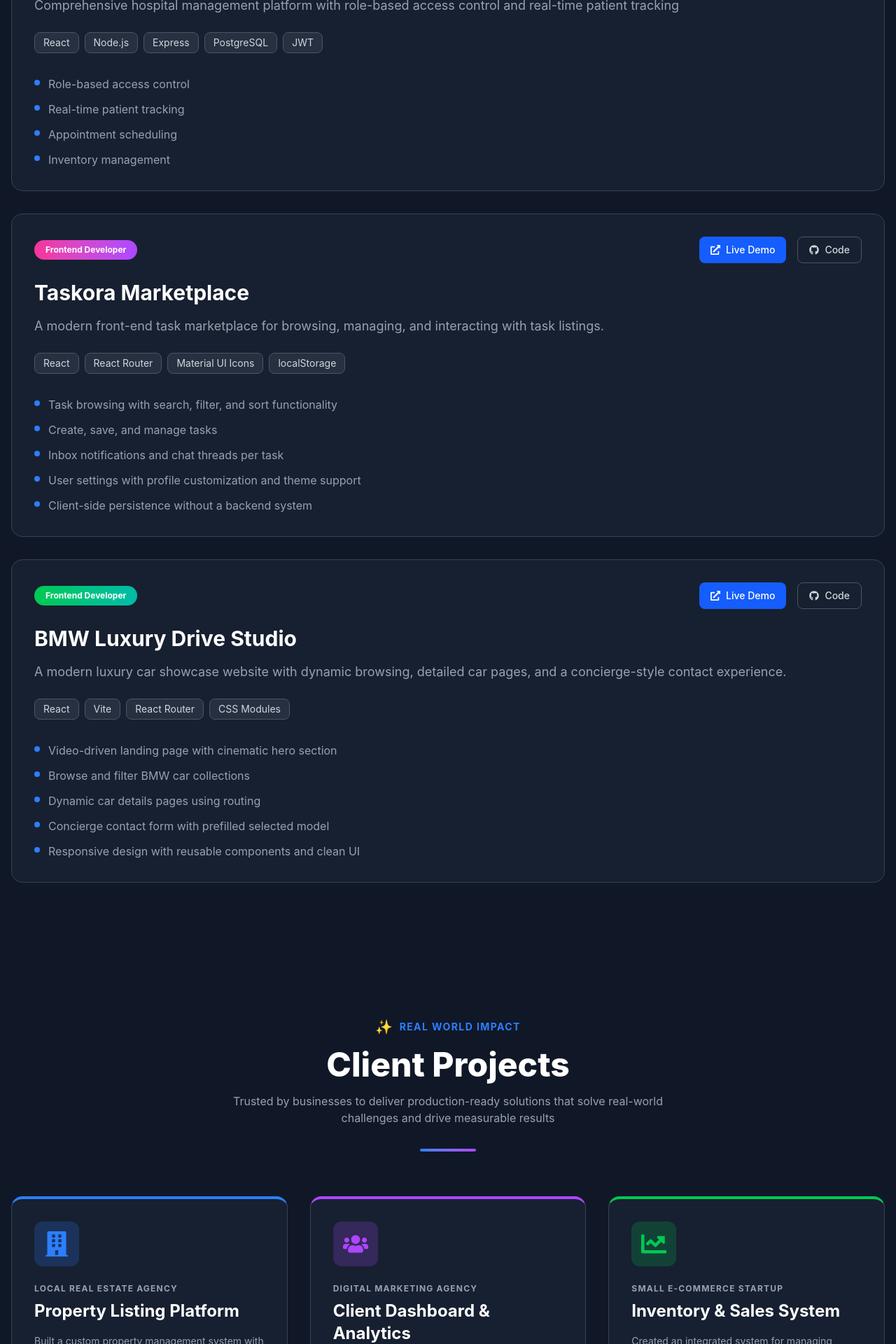
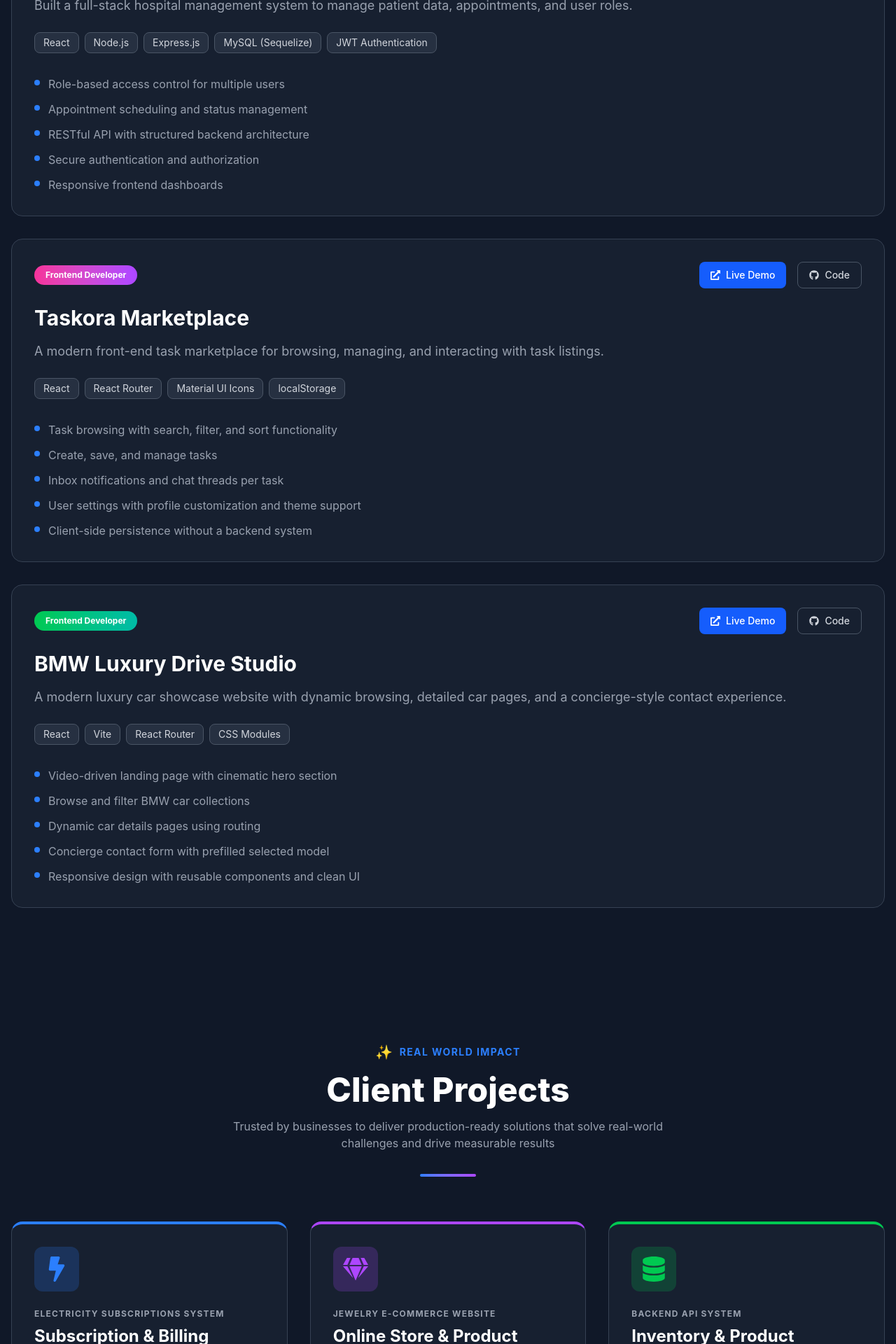
Before and after one commit to MayaChaker/MyPortfolio, a React (Vite) app: page / in a window 1280 px wide. Shown: the part 3405-5325 px from the top of the page at 70% size. Built offline with nearby package versions, Linux system fonts and the light colour scheme.

Commit message:
Update projects, skills, and client cards

```diff
--- a/src/Data/clientProjects.jsx
+++ b/src/Data/clientProjects.jsx
@@ -1,45 +1,52 @@
-import { FaBuilding, FaUsers, FaChartLine } from "react-icons/fa";
+import { FaBolt, FaGem, FaDatabase } from "react-icons/fa";
 
 export const clientProjects = [
   {
-    title: "Property Listing Platform",
-    subtitle: "LOCAL REAL ESTATE AGENCY",
+    title: "Subscription & Billing Management App",
+    subtitle: "ELECTRICITY SUBSCRIPTIONS SYSTEM",
     description:
-      "Built a custom property management system with advanced search filters and image galleries",
-    tags: ["React", "Node.js", "MongoDB", "Cloudinary"],
+      "Built a full-stack web application to manage electricity subscriptions, monthly billing, and generator meter tracking for small-scale operations",
+    tags: [
+      "React (Vite)",
+      "Node.js",
+      "Express.js",
+      "MySQL (with JSON fallback)",
+      "JWT Authentication",
+    ],
     results: [
-      "Reduced listing upload time by 60% with bulk upload feature",
-      "Implemented SEO optimization increasing organic traffic by 40%",
-      "Created responsive design supporting mobile",
+      "Automated monthly billing and debt calculation based on user subscriptions and payment history",
+      "Implemented month-based data handling for accurate tracking of dues and payments over time",
+      "Built flexible data storage with MySQL and JSON fallback to ensure reliability in different environments",
     ],
-    icon: <FaBuilding className="text-4xl text-blue-500" />,
+    icon: <FaBolt className="text-4xl text-blue-500" />,
     color: "blue",
   },
   {
-    title: "Client Dashboard & Analytics",
-    subtitle: "DIGITAL MARKETING AGENCY",
+    title: "Online Store & Product Showcase",
+    subtitle: "JEWELRY E-COMMERCE WEBSITE",
     description:
-      "Developed a comprehensive dashboard for tracking marketing campaigns and client metrics",
-    tags: ["React", "Express.js", "PostgreSQL", "Chart.js"],
+      "Developed a modern e-commerce web application for showcasing and selling jewelry products with a focus on user experience and product presentation",
+    tags: ["React", "Node.js", "Express.js", "MySQL"],
     results: [
-      "Automated report generation saving 10+ hours weekly",
-      "Real-time analytics integration with multiple marketing platforms",
+      "Enhanced user experience with dynamic product browsing, filtering, and search functionality",
+      "Integrated secure payment processing for smooth and reliable transactions",
+      "Structured backend APIs to efficiently manage products, orders, and customer data",
     ],
-    icon: <FaUsers className="text-4xl text-purple-500" />,
+    icon: <FaGem className="text-4xl text-purple-500" />,
     color: "purple",
   },
   {
-    title: "Inventory & Sales System",
-    subtitle: "SMALL E-COMMERCE STARTUP",
+    title: "Inventory & Product Management API",
+    subtitle: "BACKEND API SYSTEM",
     description:
-      "Created an integrated system for managing inventory, orders, and customer relationships",
-    tags: ["React", "Node.js", "PostgreSQL", "Stripe"],
+      "Engineered a scalable backend service to handle product operations, authentication, and dynamic data querying",
+    tags: ["Node.js", "Express.js", "Sequelize + Raw SQL", "MariaDB", "JWT"],
     results: [
-      "Streamlined order processing reducing fulfillment time by 35%",
-      "Automated inventory alerts preventing stockouts",
-      "Integrated payment gateway with recurring subscription support",
+      "Reduced query complexity by implementing dynamic filtering, sorting, and pagination",
+      "Secured API access using JWT-based authentication and protected routes",
+      "Improved performance by combining Sequelize with optimized raw SQL queries",
     ],
-    icon: <FaChartLine className="text-4xl text-green-500" />,
+    icon: <FaDatabase className="text-4xl text-green-500" />,
     color: "green",
   },
 ];
--- a/src/Data/projects.js
+++ b/src/Data/projects.js
@@ -1,18 +1,19 @@
 export const projects = [
   {
-    title: "Hospital Management System",
+    title: "Hospital Management System (SmartCare)",
     description:
-      "Comprehensive hospital management platform with role-based access control and real-time patient tracking",
-    tags: ["React", "Node.js", "Express", "PostgreSQL", "JWT"],
+      "Built a full-stack hospital management system to manage patient data, appointments, and user roles.",
+    tags: ["React", "Node.js", "Express.js", "MySQL (Sequelize)", "JWT Authentication"],
     features: [
-      "Role-based access control",
-      "Real-time patient tracking",
-      "Appointment scheduling",
-      "Inventory management",
+      "Role-based access control for multiple users",
+      "Appointment scheduling and status management",
+      "RESTful API with structured backend architecture",
+      "Secure authentication and authorization",
+      "Responsive frontend dashboards",
     ],
     role: "Full-stack Developer",
-    liveLink: "#",
-    repoLink: "#",
+    liveLink: "https://smart-care-hms.vercel.app/",
+    repoLink: "https://github.com/MayaChaker/SmartCare-HMS.git",
     color: "blue",
   },
   {
--- a/src/Data/skills.js
+++ b/src/Data/skills.js
@@ -21,7 +21,7 @@ const skills = {
     { name: "Git/ GitHub", level: 90 },
     { name: "Postman", level: 85 },
     { name: "VS Code", level: 95 },
-    { name: "Docker", level: 70 },
+    { name: "Docker", level: 50 },
   ],
 };
 
```
